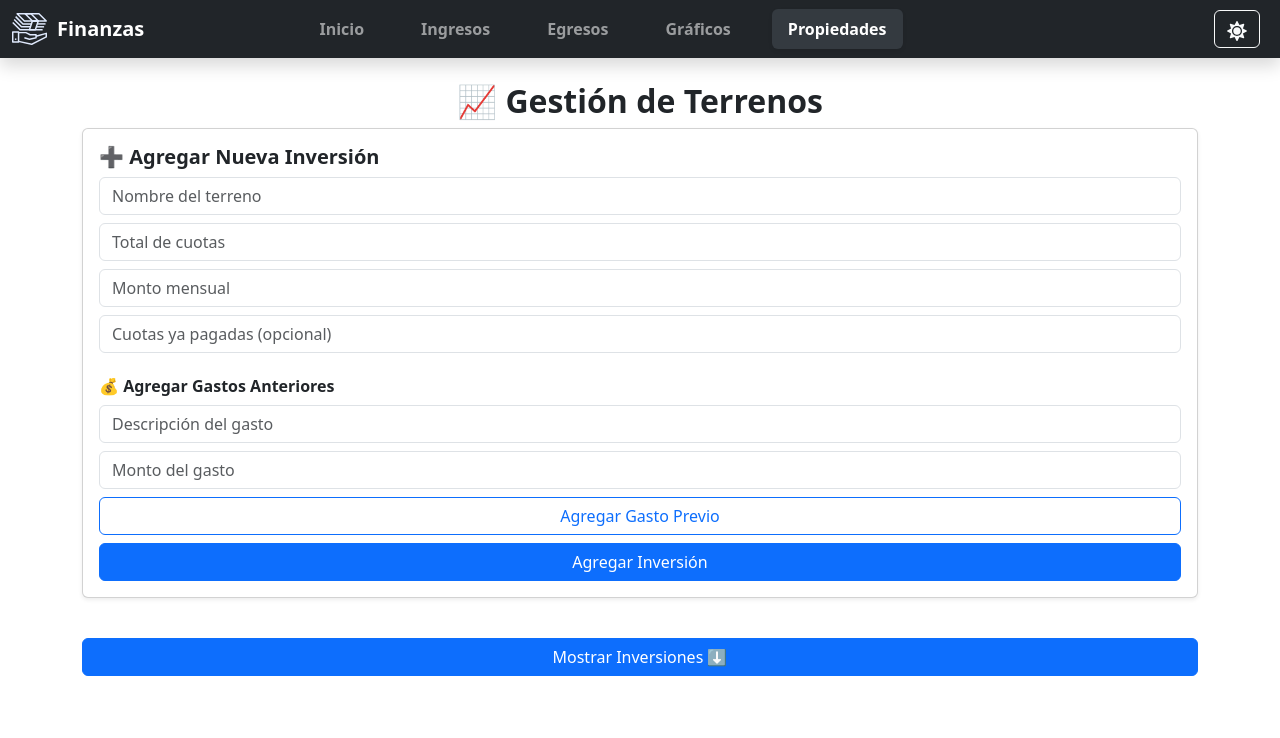
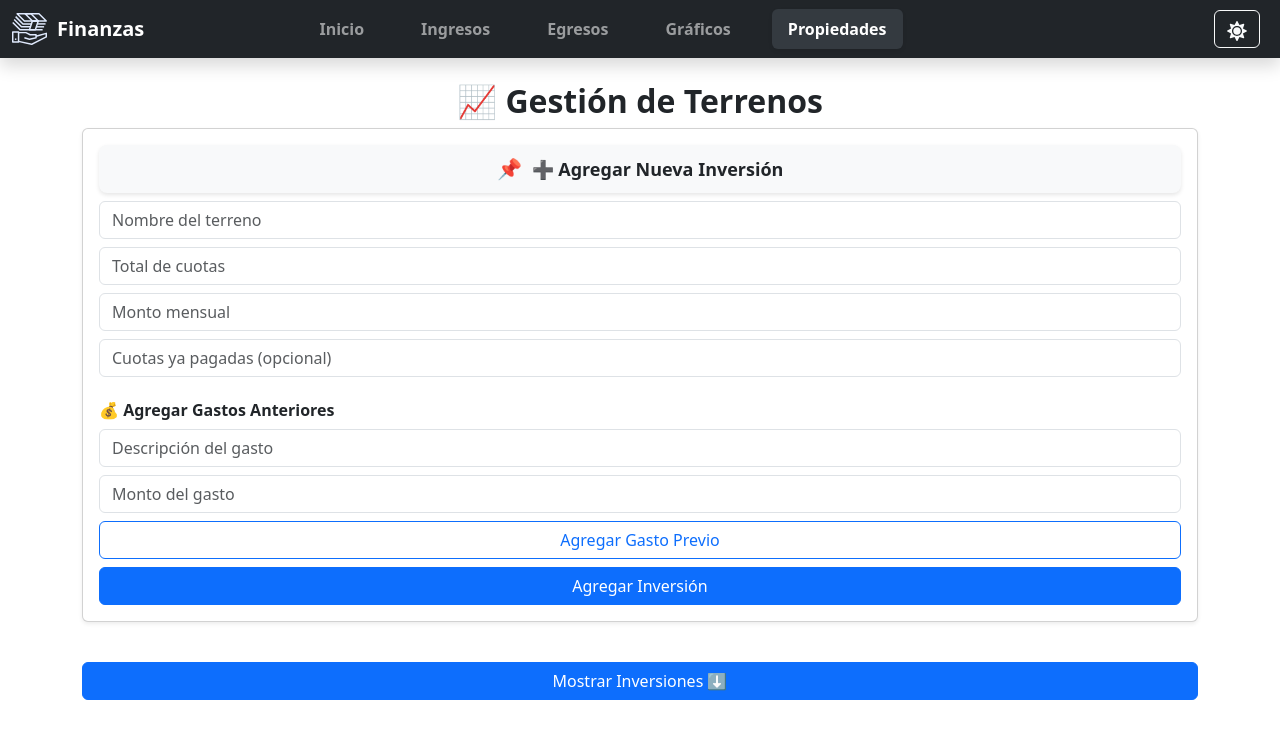
Before and after one commit to WildoFari/Finance-Tracker., a React (Create React App) app: page /Inversiones in a window 1280 px wide. Shown: the top 738 px of the page. Built offline with nearby package versions, Linux system fonts and the light colour scheme.

Commit message:
Style para Agregar nueva inversion

```diff
--- a/src/App.css
+++ b/src/App.css
@@ -73,3 +73,21 @@
   width: 80%;
   max-width: 400px;
 }
+.investment-title {
+  background-color: #f8f9fa;
+  padding: 12px 16px;
+  border-radius: 8px;
+  font-weight: bold;
+  font-size: 18px;
+  text-align: center;
+  box-shadow: 0px 2px 4px rgba(0, 0, 0, 0.1);
+  display: flex;
+  align-items: center;
+  justify-content: center;
+  gap: 10px;
+}
+
+.investment-title::before {
+  content: "📌";
+  font-size: 20px;
+}
--- a/src/components/AddInvestment.js
+++ b/src/components/AddInvestment.js
@@ -81,7 +81,10 @@ const AddInvestment = ({ addInvestment, existingInvestments }) => {
 
     return (
         <form onSubmit={handleSubmit} className="card p-3 shadow-sm mb-4">
-            <h5 className="fw-bold">➕ Agregar Nueva Inversión</h5>
+            <h5 className="investment-title">
+                ➕ Agregar Nueva Inversión
+            </h5>
+
 
             <input
                 type="text"
```
